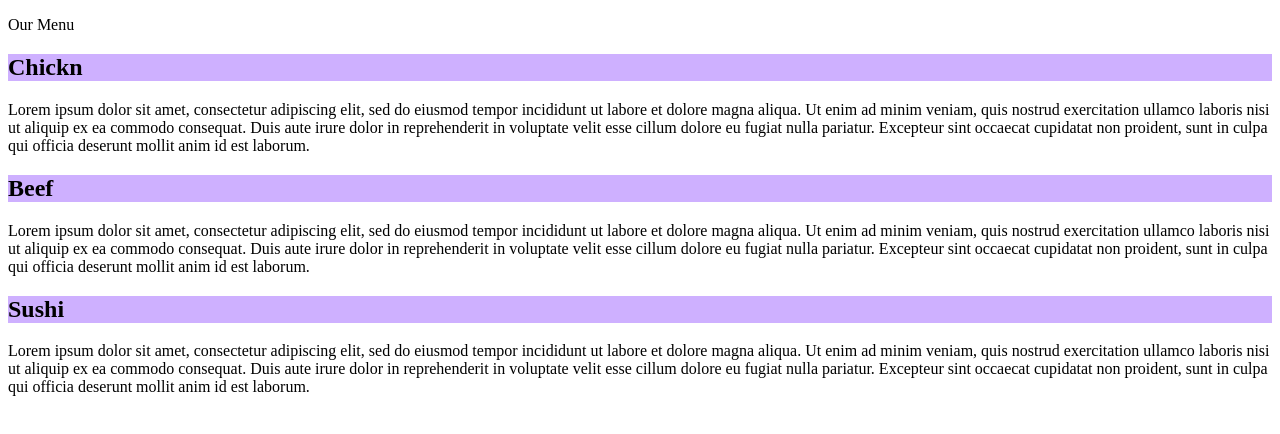
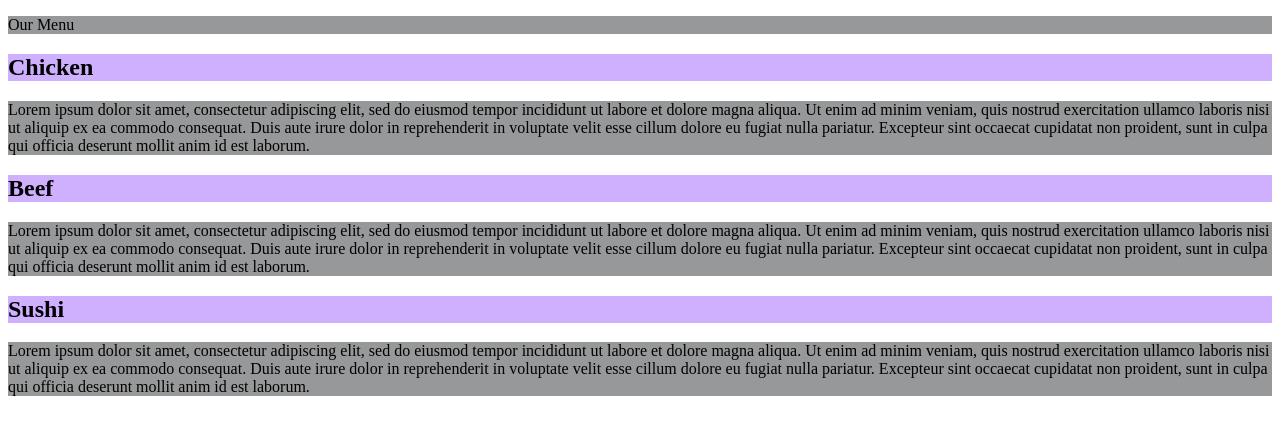
Before and after one commit to AilsiseBurns/moduletwo_solution, a plain HTML site: page index.html in a window 1280 px wide. Drawn offline with Linux system fonts and the light colour scheme.

Commit message:
corrections

```diff
--- a/css/stylesheet.css
+++ b/css/stylesheet.css
@@ -1,7 +1,7 @@
 h1 {background-color: #CEB0FF}
 
 
-p{ background-coor: #979899}
+p{ background-color: #979899}
 
 
 
--- a/index.html
+++ b/index.html
@@ -13,7 +13,7 @@
     	</header>
 
     	<SECTION>
-    		<h1>Chickn</h1>
+    		<h1>Chicken</h1>
     		<p>Lorem ipsum dolor sit amet, consectetur adipiscing elit, sed do eiusmod tempor incididunt ut labore et dolore magna aliqua. Ut enim ad minim veniam, quis nostrud exercitation ullamco laboris nisi ut aliquip ex ea commodo consequat. Duis aute irure dolor in reprehenderit in voluptate velit esse cillum dolore eu fugiat nulla pariatur. Excepteur sint occaecat cupidatat non proident, sunt in culpa qui officia deserunt mollit anim id est laborum.</p>
     	</SECTION>
 
```
